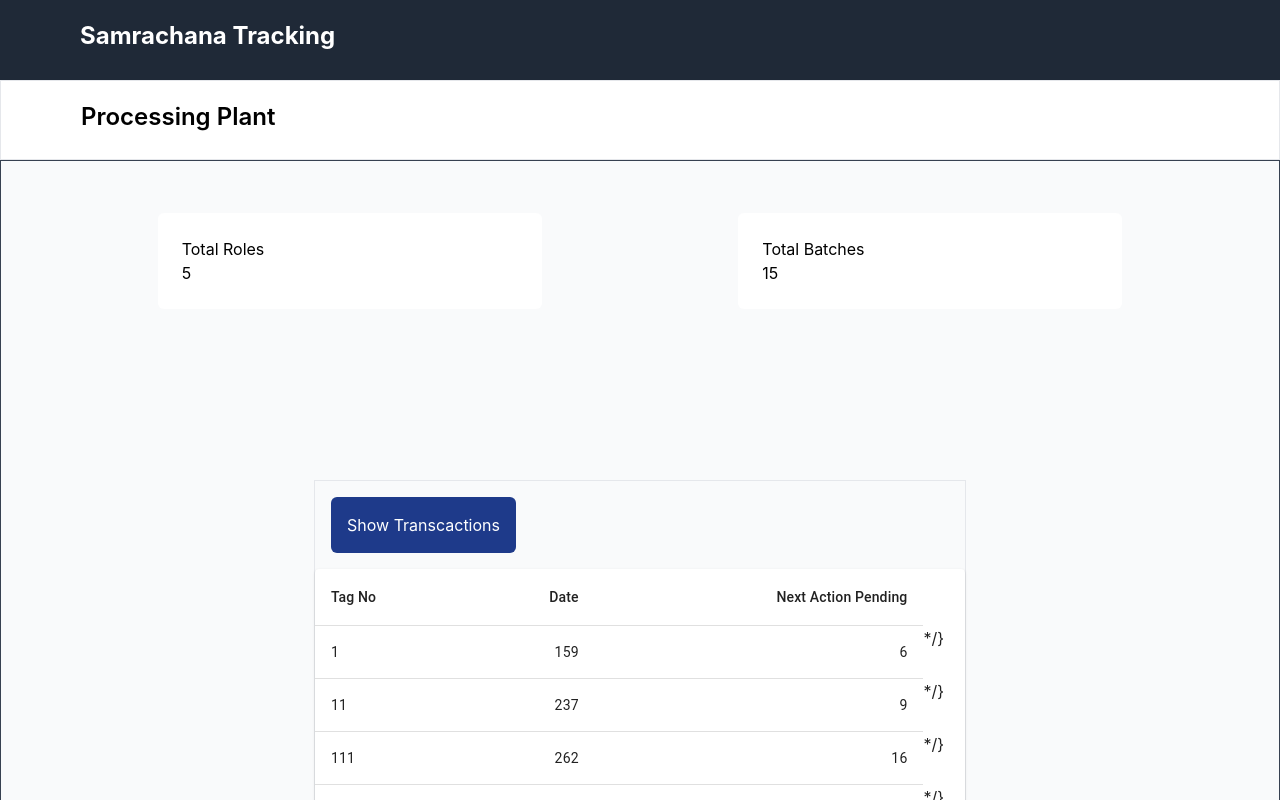
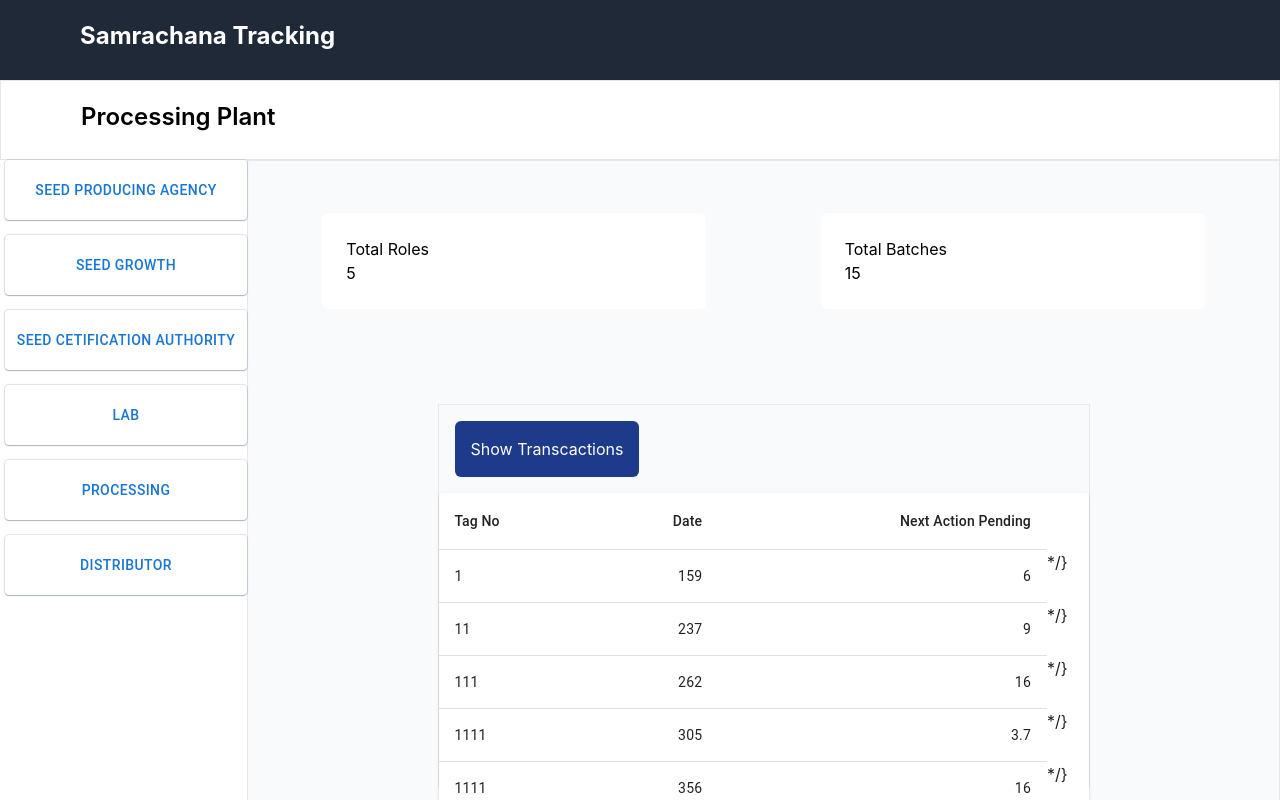
Before and after one commit to iamnishanbhandari/samrachanatracker, a React (Create React App) app: page / in a window 1280 px wide. Shown: the top 800 px of the page. Built offline with nearby package versions, Linux system fonts and the light colour scheme.

Commit message:
Sidebar Added

```diff
--- a/package.json
+++ b/package.json
@@ -5,6 +5,7 @@
   "dependencies": {
     "@emotion/react": "^11.11.1",
     "@emotion/styled": "^11.11.0",
+    "@mui/icons-material": "^5.14.12",
     "@mui/material": "^5.14.12",
     "@testing-library/jest-dom": "^5.17.0",
     "@testing-library/react": "^13.4.0",
--- a/src/App.js
+++ b/src/App.js
@@ -8,6 +8,7 @@ import Registration from "./components/registration/Registration";
 import Signin from "./components/signin/Signin";
 import Dashboard from "./components/dashboard/Dashboard";
 import Consumer from "./components/consumer/Consumer";
+import SideBar from "./components/pages/SideBar";
 
 const App = () => {
   return (
@@ -22,6 +23,7 @@ const App = () => {
         {/* <Signin /> */}
         <Dashboard />
         {/* <Consumer /> */}
+        {/* <SideBar /> */}
       </div>
     </>
   );
--- a/src/components/consumer/Consumer.js
+++ b/src/components/consumer/Consumer.js
@@ -1,10 +1,12 @@
 import React from "react";
 import NavBar from "../navbar/NavBar";
+import SideBar from "../pages/SideBar";
 
 const Consumer = () => {
   return (
     <>
       <NavBar />
+
       <div class="flex justify-evenly  h-[100vh] ">
         <div class="shadow-lg p-6 mb-6 bg-white rounded-md w-96 justify-center h-96  text-center items-center pt-28 ">
           <div>
--- a/src/components/dashboard/Dashboard.js
+++ b/src/components/dashboard/Dashboard.js
@@ -7,6 +7,7 @@ import TableHead from "@mui/material/TableHead";
 import TableRow from "@mui/material/TableRow";
 import Paper from "@mui/material/Paper";
 import NavBar from "../navbar/NavBar";
+import { Box, Button } from "@mui/material";
 
 const Dashboard = () => {
   function createData(name, calories, fat, carbs, protein) {
@@ -24,8 +25,107 @@ const Dashboard = () => {
   return (
     <>
       <div>
+        <div>
           <NavBar />
-        <div class="flex flex-col justify-center bg-gray-50  align-center my-auto border border-gray-700 h-[100vh]">
+          <div style={{ display: "flex", marginLeft: "5px" }}>
+            <Box
+              sx={{
+                // border: "1px solid grey",
+                height: "81vh",
+                width: "300px",
+                marginTop: "0px",
+              }}
+            >
+              <Box>
+                <Button
+                  sx={{
+                    // border: "1px solid gray",
+                    // boxShadow:
+                    // "rgba(17, 17, 26, 0.1) 0px 4px 16px, rgba(17, 17, 26, 0.05) 0px 8px 32px ",
+                    boxShadow:
+                      "rgba(9, 30, 66, 0.25) 0px 1px 1px, rgba(9, 30, 66, 0.13) 0px 0px 1px 1px",
+                    height: "60px",
+                    mt: "0px",
+                    width: "100%",
+                    // color: "black",
+                    // fontSize: "15px",
+                  }}
+                >
+                  Seed Producing Agency
+                </Button>
+                <Button
+                  sx={{
+                    // border: "1px solid gray",
+                    boxShadow:
+                      "rgba(9, 30, 66, 0.25) 0px 1px 1px, rgba(9, 30, 66, 0.13) 0px 0px 1px 1px",
+                    // boxShadow:
+                    //   "rgba(17, 17, 26, 0.1) 0px 4px 16px, rgba(17, 17, 26, 0.05) 0px 8px 32px ",
+                    height: "60px",
+                    width: "100%",
+                    mt: "15px",
+                  }}
+                >
+                  Seed Growth
+                </Button>{" "}
+                <Button
+                  sx={{
+                    // border: "1px solid gray",
+                    boxShadow:
+                      "rgba(9, 30, 66, 0.25) 0px 1px 1px, rgba(9, 30, 66, 0.13) 0px 0px 1px 1px",
+                    // boxShadow:
+                    //   "rgba(17, 17, 26, 0.1) 0px 4px 16px, rgba(17, 17, 26, 0.05) 0px 8px 32px ",
+                    height: "60px",
+                    width: "100%",
+                    mt: "15px",
+                  }}
+                >
+                  Seed Cetification Authority
+                </Button>{" "}
+                <Button
+                  sx={{
+                    // border: "1px solid gray",
+                    // boxShadow:
+                    //   "rgba(17, 17, 26, 0.1) 0px 4px 16px, rgba(17, 17, 26, 0.05) 0px 8px 32px ",
+                    boxShadow:
+                      "rgba(9, 30, 66, 0.25) 0px 1px 1px, rgba(9, 30, 66, 0.13) 0px 0px 1px 1px",
+                    height: "60px",
+                    width: "100%",
+                    mt: "15px",
+                  }}
+                >
+                  Lab
+                </Button>{" "}
+                <Button
+                  sx={{
+                    // border: "1px solid gray",
+                    // boxShadow:
+                    //   "rgba(17, 17, 26, 0.1) 0px 4px 16px, rgba(17, 17, 26, 0.05) 0px 8px 32px ",
+                    boxShadow:
+                      "rgba(9, 30, 66, 0.25) 0px 1px 1px, rgba(9, 30, 66, 0.13) 0px 0px 1px 1px",
+                    height: "60px",
+                    width: "100%",
+                    mt: "15px",
+                  }}
+                >
+                  Processing
+                </Button>{" "}
+                <Button
+                  sx={{
+                    // border: "1px solid gray",
+                    boxShadow:
+                      "rgba(9, 30, 66, 0.25) 0px 1px 1px, rgba(9, 30, 66, 0.13) 0px 0px 1px 1px",
+                    // boxShadow:
+                    //   "rgba(17, 17, 26, 0.1) 0px 4px 16px, rgba(17, 17, 26, 0.05) 0px 8px 32px ",
+                    height: "60px",
+                    width: "100%",
+                    mt: "15px",
+                  }}
+                >
+                  Distributor
+                </Button>{" "}
+              </Box>
+            </Box>
+            <div class="flex flex-col justify-center bg-gray-50  align-center my-auto border  h-[81vh] w-[100vw]">
               <div class=" h-56 items-center flex justify-center">
                 <div class="flex  justify-evenly  w-[100%] gap-10">
                   <div class="shadow-custom p-6 mb-6 bg-white rounded-md  w-96">
@@ -53,7 +153,9 @@ const Dashboard = () => {
                         <TableRow>
                           <TableCell>Tag No</TableCell>
                           <TableCell align="right">Date</TableCell>
-                      <TableCell align="right">Next Action Pending</TableCell>
+                          <TableCell align="right">
+                            Next Action Pending
+                          </TableCell>
                         </TableRow>
                       </TableHead>
                       <TableBody>
@@ -79,6 +181,8 @@ const Dashboard = () => {
               </div>
             </div>
           </div>
+        </div>
+      </div>
     </>
   );
 };
```
Also changed, not shown: src/components/pages/SideBar.js (added, +56 -0 lines), 1 other file (tests, documents, lock files or other folders). Lines whose indentation alone changed are shown as unchanged.
